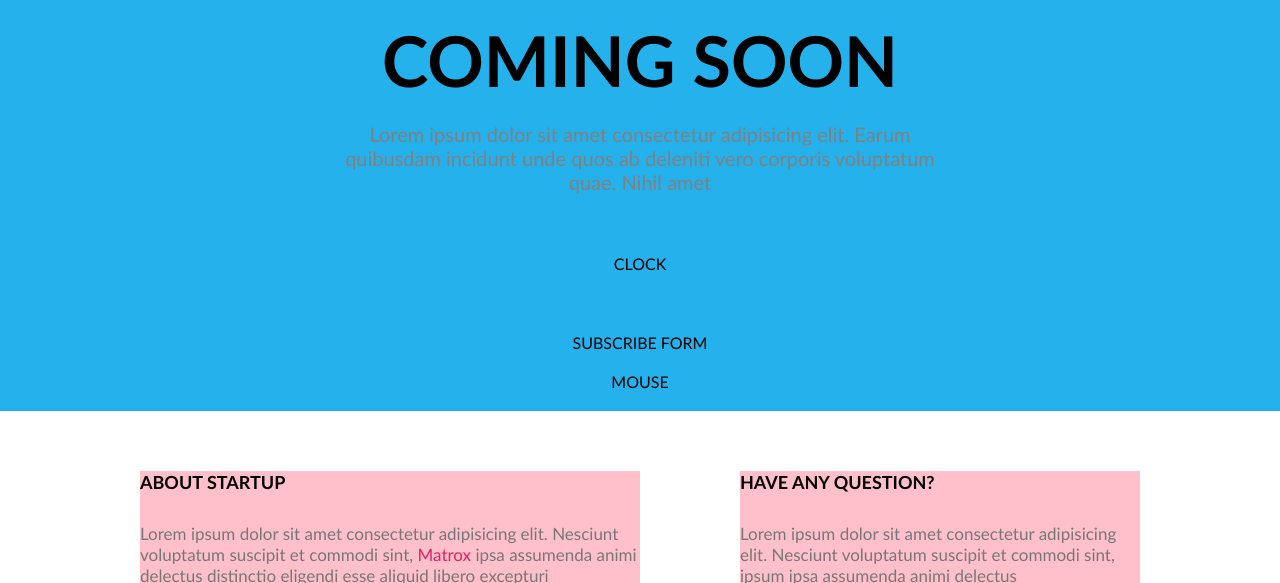
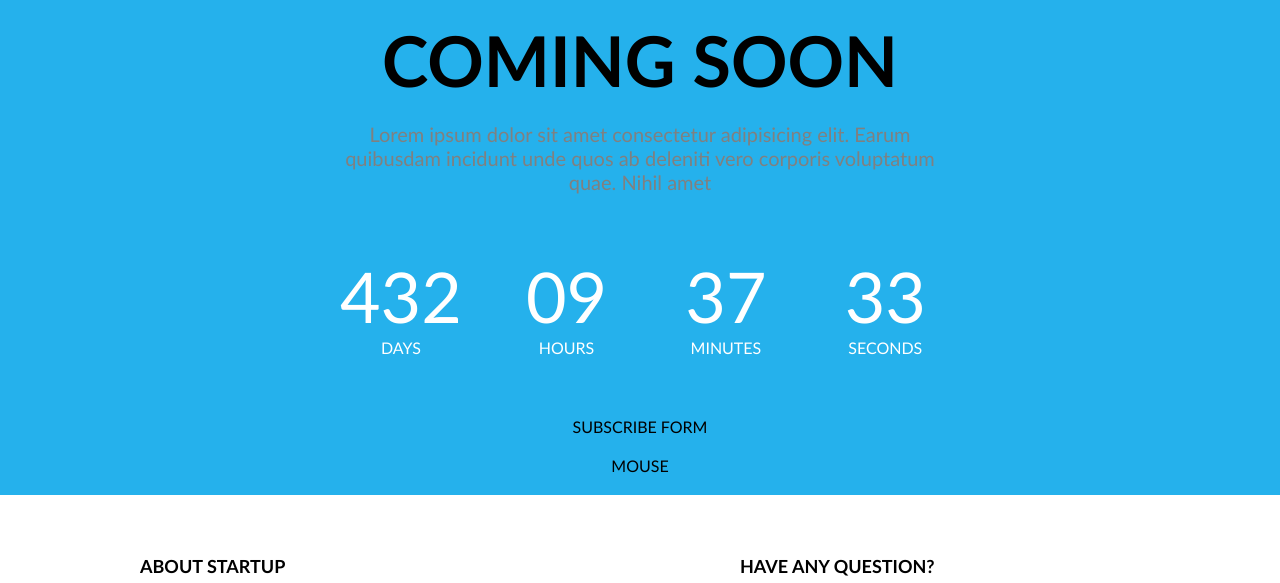
Before and after one commit to ugnekiev/39-grupe-coming-soon, a website: page index.html in a window 1280 px wide. Shown: the part 132-715 px from the top of the page. Drawn offline with Linux system fonts and the light colour scheme.

Commit message:
Clock #8

```diff
--- /dev/null
+++ b/css/components/clock-flex.css
@@ -0,0 +1,23 @@
+.clock {
+    display: flex;
+    flex-wrap: wrap;
+    font-size: 80px;
+}
+
+.clock > .time {
+    width: 25%;
+}
+
+.clock > .time > .value {
+}
+
+.clock > .time > .label {
+    font-size: 18px;
+
+}
+
+@media (max-width: 700px) {
+    .clock > .time {
+        width: 50%;
+    }
+}
--- /dev/null
+++ b/css/components/clock-grid.css
@@ -0,0 +1,24 @@
+.clock {
+   display: grid;
+   grid-template-columns: 1fr 1fr 1fr 1fr;
+   font-size: 70px;
+   gap: 50px;
+   color: #fff;
+}
+
+.clock > .time > .label {
+    font-size: 16px;
+    text-transform: uppercase;
+}
+
+@media (max-width: 700px) {
+    .clock {
+        grid-template-columns: 1fr 1fr;
+    }
+    }
+
+@media (max-width: 400px) {
+    .clock {
+        grid-template-columns: 1fr;
+    }
+    }
--- a/css/pages/home.css
+++ b/css/pages/home.css
@@ -7,7 +7,8 @@
 
 /* components */
 @import "../components/button.css";
-@import "../components/clock.css";
+/*@import "../components/clock-flex.css";*/
+@import "../components/clock-grid.css";
 @import "../components/form.css";
 @import "../components/mouse.css";
 @import "../components/progress-bar.css";
@@ -60,12 +61,10 @@
     flex-direction: column;
     gap: 30px;
     width: 50%;
-    background-color: pink;
 }
 
 .right-column {
     width: 40%;
-    background-color: pink;
 }
 
 .column-title {
@@ -77,7 +76,6 @@
 .column-description {
     font-size: 17px;
     color: #777;
-
 }
 
 .column-description > a {
--- a/index.html
+++ b/index.html
@@ -25,7 +25,22 @@
             <h1 class="main-title">Coming soon</h1>
             <p class="main-description">Lorem ipsum dolor sit amet consectetur adipisicing elit. Earum quibusdam incidunt unde quos ab deleniti vero corporis voluptatum quae. Nihil amet</p>
             <div class="clock">
-            CLOCK
+                <div class="time">
+                    <span class="value">432</span>
+                    <p class="label">Days</p>
+                </div>
+                <div class="time">
+                    <span class="value">09</span>
+                    <p class="label">Hours</p>
+                </div>
+                <div class="time">
+                    <span class="value">37</span>
+                    <p class="label">Minutes</p>
+                </div>
+                <div class="time">
+                    <span class="value">33</span>
+                    <p class="label">Seconds</p>
+                </div>
             </div>
             <form>
             SUBSCRIBE FORM
@@ -34,6 +49,7 @@
             MOUSE
             </div>
         </div>
+
     </section>
 
     <section class="main-content container">
@@ -63,10 +79,10 @@
 
     <footer class="container bg-main">
         <div class="row socials">
-            <a href="#" target="_blank" class="fa fa-facebook"></a>
             <a href="#" target="_blank" class="fa fa-twitter"></a>
             <a href="#" target="_blank" class="fa fa-dribbble"></a>
             <a href="#" target="_blank" class="fa fa-tumblr"></a>
+            <a href="#" target="_blank" class="fa fa-facebook"></a>
             <a href="#" target="_blank" class="fa fa-linkedin"></a>
             <a href="#" target="_blank" class="fa fa-instagram"></a>
             <a href="#" target="_blank" class="fa fa-rss"></a>
@@ -79,8 +95,6 @@
                 <p>Designed <a href="#" target="_blank">TrendyTheme</a></p>
             </div>
             <p class="footer-description">Lorem ipsum dolor sit amet consectetur adipisicing elit. Odit maiores ullam molestiae accusantium <a href="#">200+</a>, vero dicta nemo alias ea beatae iste eum totam omnis soluta cupiditate debitis <a href="#">Matrox</a> unde!</p>
-
-
         </div>
     </footer>
 
```
Also changed, not shown: css/components/clock.css (deleted).
